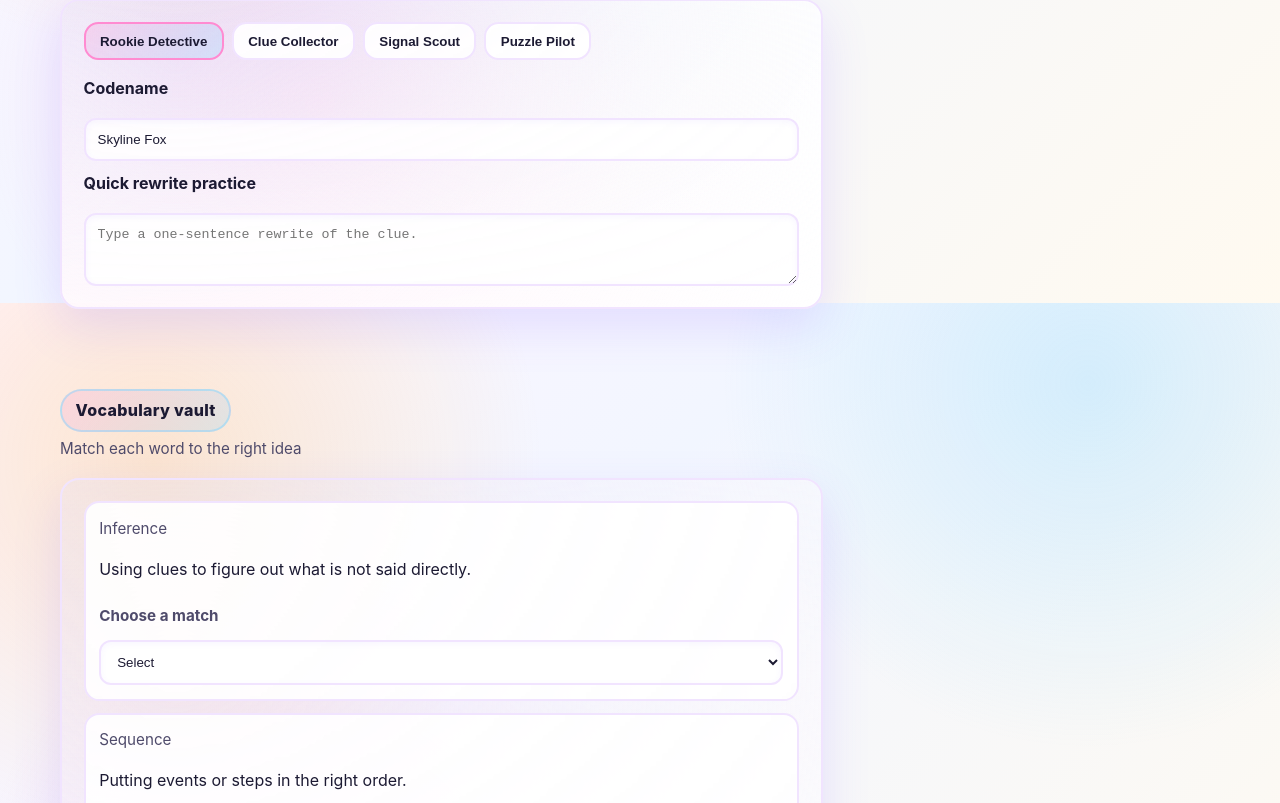
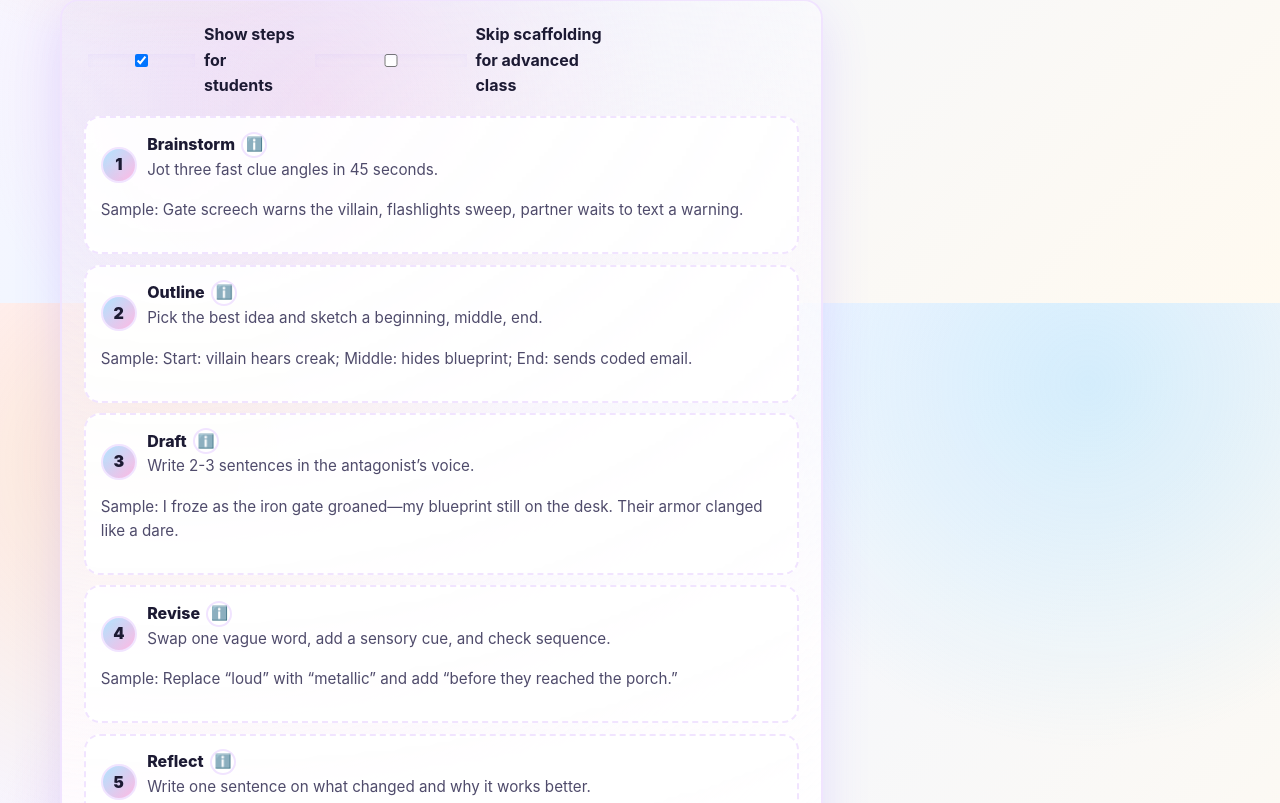
Before and after one commit to Omoluabi1003/Keyville, a Next.js app: page /experience in a window 1280 px wide. Shown: the part 2097-2900 px from the top of the page. Built offline with nearby package versions, Linux system fonts and the light colour scheme.

Commit message:
Add scaffolded challenge steps with teacher controls

```diff
--- a/app/experience/ExperienceSandbox.tsx
+++ b/app/experience/ExperienceSandbox.tsx
@@ -69,6 +69,44 @@ const vocabulary = [
   }
 ];
 
+const scaffoldSteps = [
+  {
+    id: 'brainstorm',
+    title: 'Brainstorm',
+    prompt: 'Jot three fast clue angles in 45 seconds.',
+    tooltip: 'Speed-list ideas with sensory words so your brain keeps moving.',
+    sample: 'Gate screech warns the villain, flashlights sweep, partner waits to text a warning.'
+  },
+  {
+    id: 'outline',
+    title: 'Outline',
+    prompt: 'Pick the best idea and sketch a beginning, middle, end.',
+    tooltip: 'Use quick bullet points: problem, action, reveal.',
+    sample: 'Start: villain hears creak; Middle: hides blueprint; End: sends coded email.'
+  },
+  {
+    id: 'draft',
+    title: 'Draft',
+    prompt: 'Write 2-3 sentences in the antagonist’s voice.',
+    tooltip: 'Keep sentences short; add one detail that shows emotion.',
+    sample: 'I froze as the iron gate groaned—my blueprint still on the desk. Their armor clanged like a dare.'
+  },
+  {
+    id: 'revise',
+    title: 'Revise',
+    prompt: 'Swap one vague word, add a sensory cue, and check sequence.',
+    tooltip: 'Look for “thing,” “stuff,” or missing transitions to clean up.',
+    sample: 'Replace “loud” with “metallic” and add “before they reached the porch.”'
+  },
+  {
+    id: 'reflect',
+    title: 'Reflect',
+    prompt: 'Write one sentence on what changed and why it works better.',
+    tooltip: 'Name the fix (detail, order, tone) so you remember it next time.',
+    sample: 'Adding the metallic creak made the danger obvious without saying “scary.”'
+  }
+];
+
 export default function ExperienceSandbox() {
   const [codename, setCodename] = useState('Skyline Fox');
   const [badge, setBadge] = useState('Rookie Detective');
@@ -76,6 +114,8 @@ export default function ExperienceSandbox() {
   const [progressLevel, setProgressLevel] = useState(0);
   const [currentRoomIndex, setCurrentRoomIndex] = useState(0);
   const [vocabAnswers, setVocabAnswers] = useState<Record<string, string>>({});
+  const [scaffoldingEnabled, setScaffoldingEnabled] = useState(true);
+  const [skipForAdvanced, setSkipForAdvanced] = useState(false);
 
   const randomPrompt = useMemo(() => sandboxChallenge, []);
 
@@ -188,6 +228,66 @@ export default function ExperienceSandbox() {
                 </div>
                 );
               })}
+            </div>
+          </Section>
+
+          <Section
+            title="Scaffolded challenge flow"
+            subtitle="Short micro-steps before you submit the room"
+          >
+            <div className="card">
+              <div className="scaffold-controls" role="group" aria-label="Scaffolding controls">
+                <label className="toggle">
+                  <input
+                    type="checkbox"
+                    checked={scaffoldingEnabled}
+                    onChange={(event) => setScaffoldingEnabled(event.target.checked)}
+                  />
+                  <span>Show steps for students</span>
+                </label>
+                <label className="toggle">
+                  <input
+                    type="checkbox"
+                    checked={skipForAdvanced}
+                    onChange={(event) => setSkipForAdvanced(event.target.checked)}
+                    disabled={!scaffoldingEnabled}
+                  />
+                  <span>Skip scaffolding for advanced class</span>
+                </label>
+              </div>
+
+              {scaffoldingEnabled && !skipForAdvanced ? (
+                <ol className="micro-steps">
+                  {scaffoldSteps.map((step, index) => (
+                    <li key={step.id} className="micro-step">
+                      <div className="micro-step-header">
+                        <div className="micro-step-number" aria-label={`Step ${index + 1}`}>
+                          {index + 1}
+                        </div>
+                        <div>
+                          <div className="micro-step-title">
+                            <span>{step.title}</span>
+                            <span
+                              className="tooltip-trigger"
+                              role="img"
+                              aria-label={step.tooltip}
+                              title={step.tooltip}
+                            >
+                              ℹ️
+                            </span>
+                          </div>
+                          <p className="small">{step.prompt}</p>
+                        </div>
+                      </div>
+                      <p className="small">Sample: {step.sample}</p>
+                    </li>
+                  ))}
+                </ol>
+              ) : (
+                <p className="small" aria-live="polite">
+                  Scaffolding is off. Students can jump straight to the room submission while teachers monitor pacing.
+                </p>
+              )}
             </div>
           </Section>
 
--- a/app/globals.css
+++ b/app/globals.css
@@ -509,3 +509,72 @@ blockquote {
   gap: 0.5rem;
   flex-wrap: wrap;
 }
+
+.scaffold-controls {
+  display: flex;
+  gap: 0.75rem;
+  flex-wrap: wrap;
+  align-items: center;
+  margin-bottom: 0.75rem;
+}
+
+.toggle {
+  display: inline-flex;
+  align-items: center;
+  gap: 0.35rem;
+  font-weight: 700;
+}
+
+.micro-steps {
+  list-style: none;
+  padding: 0;
+  margin: 0;
+  display: grid;
+  gap: 0.65rem;
+}
+
+.micro-step {
+  border: 2px dashed var(--border);
+  border-radius: 1rem;
+  padding: 0.85rem 0.95rem;
+  background: rgba(255, 255, 255, 0.92);
+}
+
+.micro-step-header {
+  display: flex;
+  gap: 0.65rem;
+  align-items: center;
+}
+
+.micro-step-number {
+  width: 36px;
+  height: 36px;
+  border-radius: 50%;
+  background: linear-gradient(135deg, rgba(125, 211, 255, 0.6), rgba(255, 139, 209, 0.6));
+  display: inline-flex;
+  align-items: center;
+  justify-content: center;
+  font-weight: 900;
+  color: #1c1a33;
+  border: 2px solid var(--border);
+}
+
+.micro-step-title {
+  display: inline-flex;
+  align-items: center;
+  gap: 0.4rem;
+  font-weight: 800;
+}
+
+.tooltip-trigger {
+  display: inline-flex;
+  align-items: center;
+  justify-content: center;
+  width: 26px;
+  height: 26px;
+  border-radius: 50%;
+  border: 2px solid var(--border);
+  background: rgba(255, 255, 255, 0.9);
+  cursor: help;
+  font-size: 0.85rem;
+}
```
